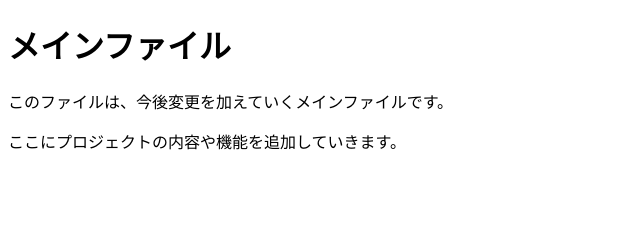
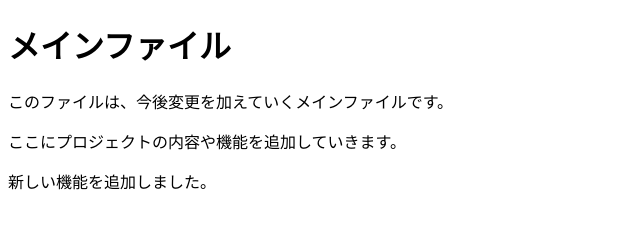
Before and after one commit to Tomohiko5993/git_challenge, a plain HTML site: page git_challenge/index.html in a window 1280 px wide. Shown: the whole page, without its empty margins (0-640 px from the left). Drawn offline with Linux system fonts and the light colour scheme.

Commit message:
Added new feature to the main file

```diff
--- a/git_challenge/index.html
+++ b/git_challenge/index.html
@@ -9,5 +9,7 @@
     <h1>メインファイル</h1>
     <p>このファイルは、今後変更を加えていくメインファイルです。</p>
     <p>ここにプロジェクトの内容や機能を追加していきます。</p>
+        <!-- ここに新しい内容を追加 -->
+        <p>新しい機能を追加しました。</p>
 </body>
 </html>
```
